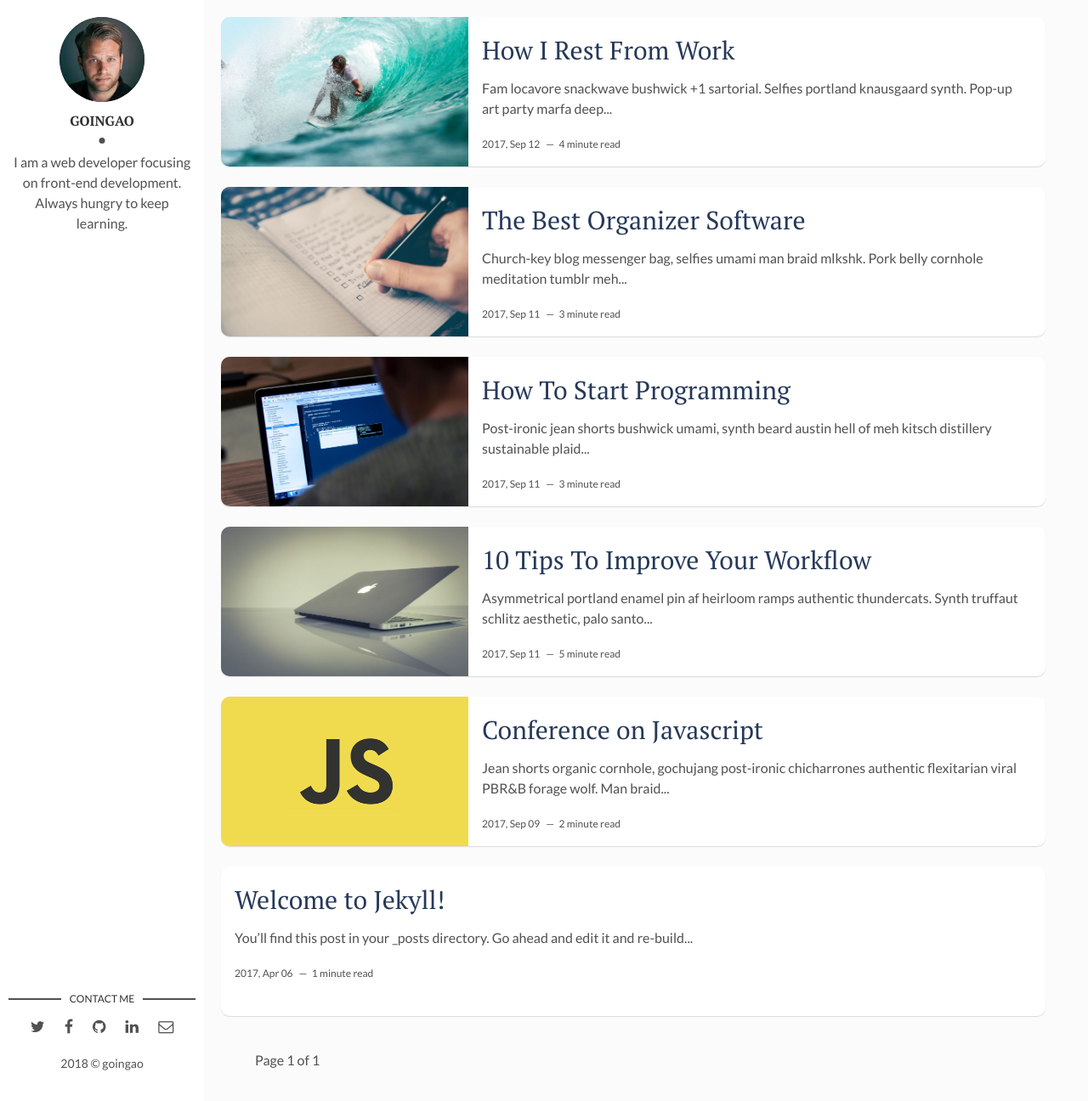
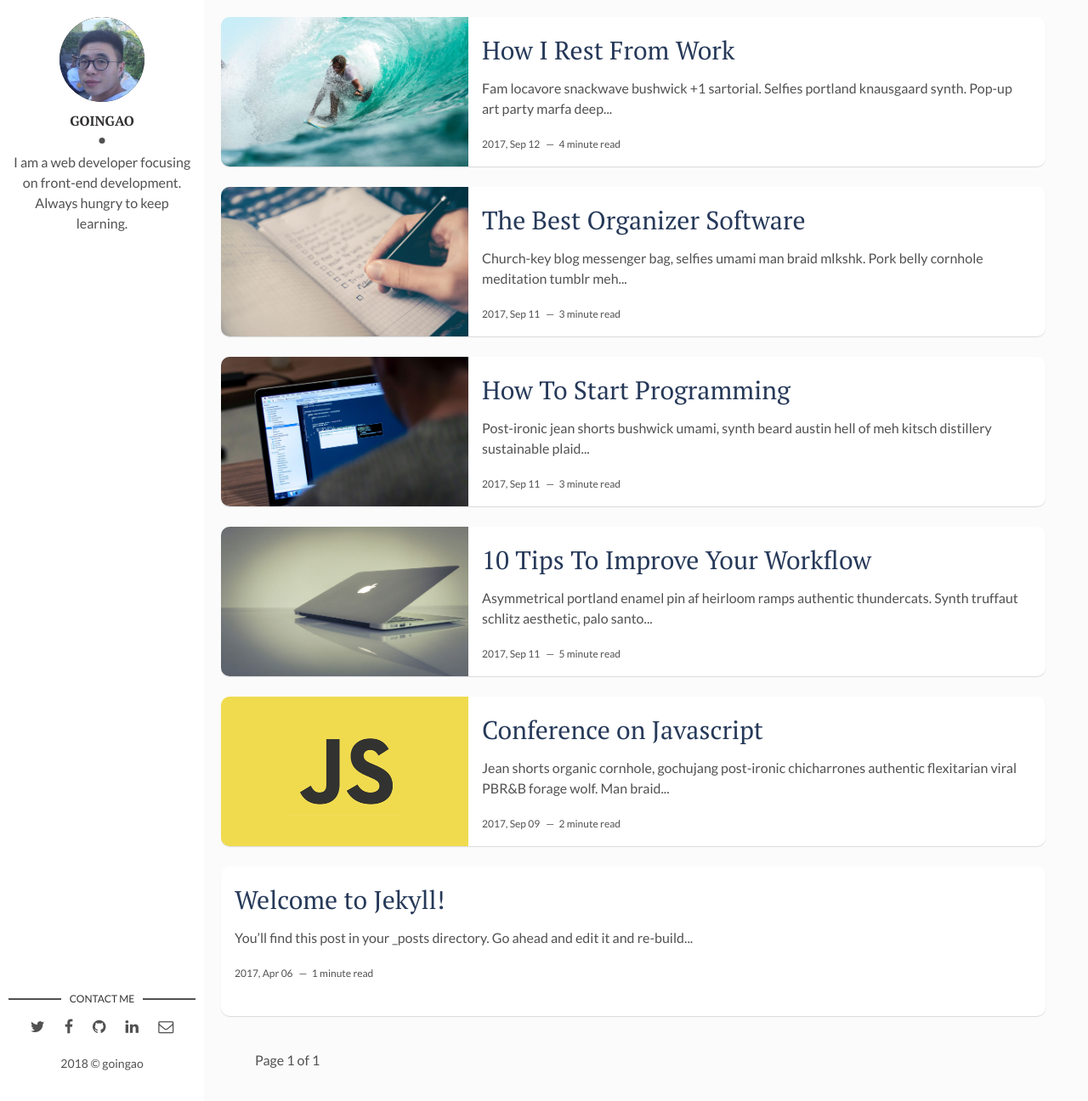
Before and after one commit to goingao/goingao.github.io, a Jekyll site: the page built from index.html, in a window 1280 px wide and 1296 px high. Shown: the whole window at 85% size. Built offline with Jekyll 4.4.1, drawn with Linux system fonts in a browser that asks for light colours; the list of posts is cut into pages by our own code.

Commit message:
my photo

```diff
--- a/_config.yml
+++ b/_config.yml
@@ -10,7 +10,7 @@ site-twitter: #if your site has a twitter account, enter it here
 
 # Author Settings
 author: goingao # add your name
-author-img: david-freeman.jpg # add your photo
+author-img: goingao.jpg # add your photo
 about-author: I am a web developer focusing on front-end development. Always hungry to keep learning. # add description
 social-twitter: goingao # add your Twitter handle
 social-facebook: 1865186418 # add your Facebook handle
```
Also changed, not shown: assets/img/goingao.jpg (added), 11 other files.
